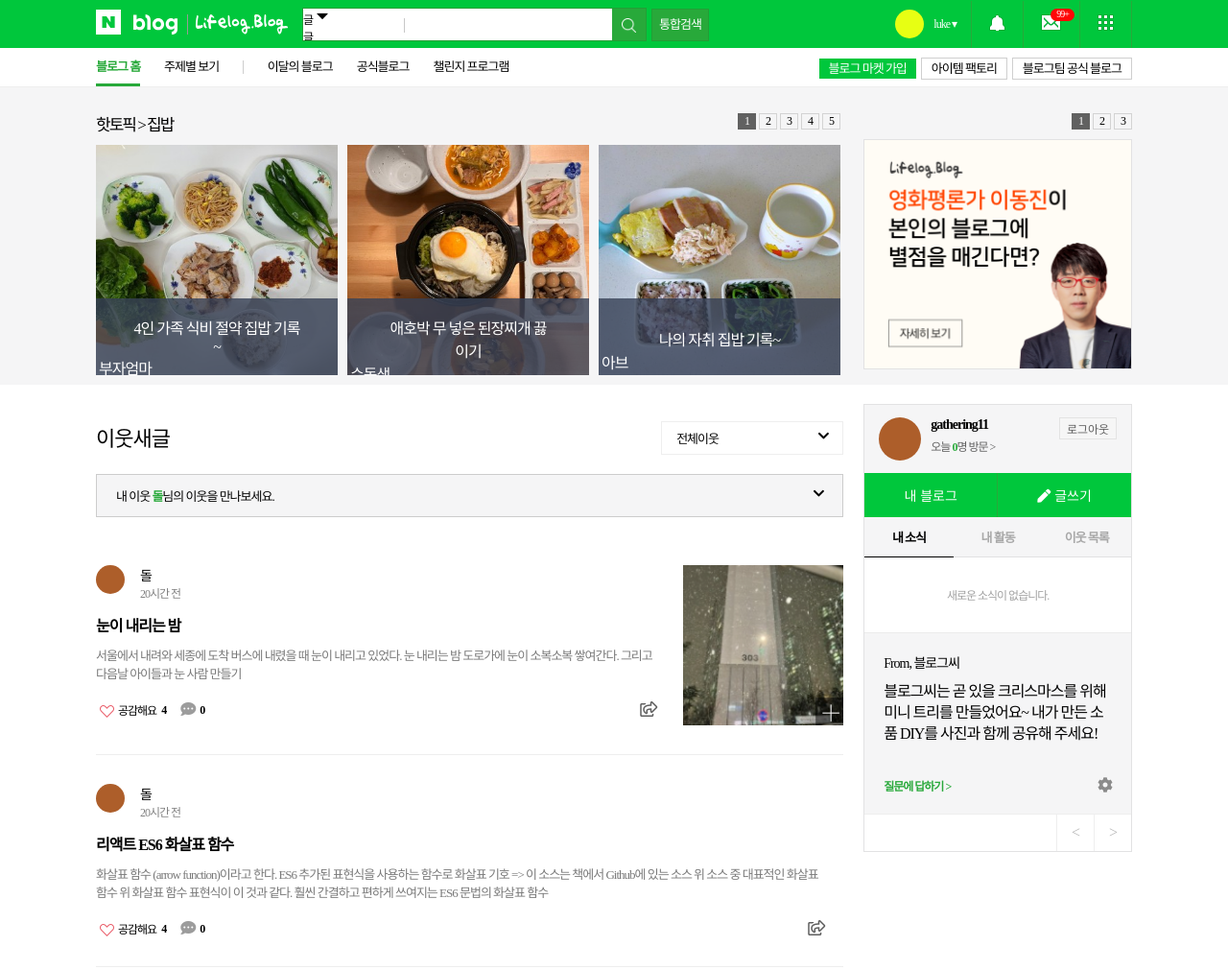
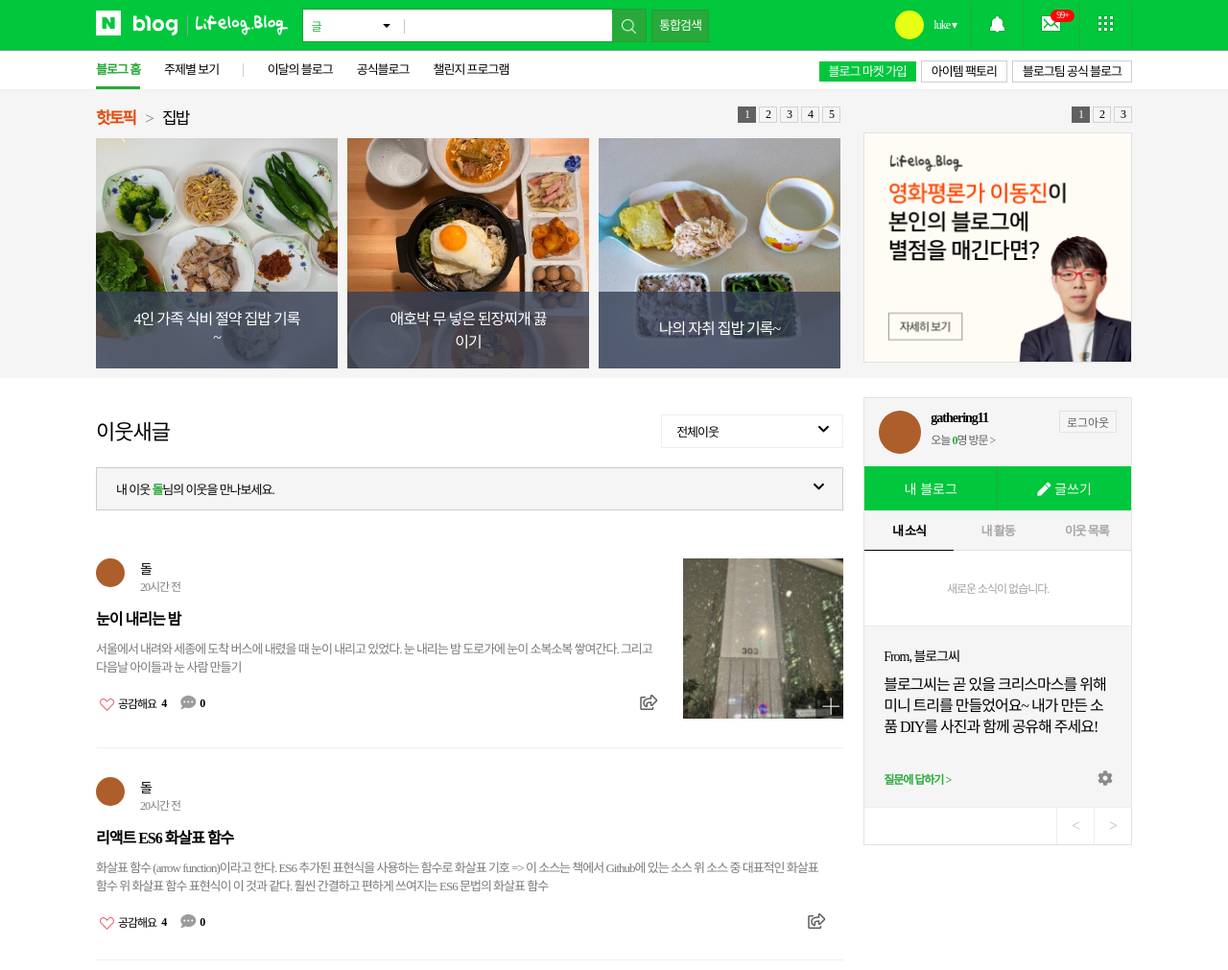
Before and after one commit to doyeon-themyplanet/bem-sample, a plain HTML site: page index.html in a window 1280 px wide. Shown: the whole page at 96% size. Drawn offline with Linux system fonts and the light colour scheme.

Commit message:
edit hot-topic

```diff
--- a/css/style.css
+++ b/css/style.css
@@ -9,6 +9,7 @@ header .header__top {
   min-width: 1120px;
   padding: 5px 0;
   background-color: #00c73c;
+  border-bottom: 1px solid rgba(149, 156, 150, 0.7);
 }
 
 header .header__top .confix {
@@ -21,7 +22,7 @@ header .header__top .confix {
   -webkit-box-align: center;
       -ms-flex-align: center;
           align-items: center;
-  height: 40px;
+  height: 42px;
 }
 
 header .header__top .confix .header__top-left {
@@ -83,7 +84,7 @@ header .header__top .confix .header__top-left .header__search form .search__drop
   cursor: pointer;
 }
 
-header .header__top .confix .header__top-left .header__search form .search__drop .seleted {
+header .header__top .confix .header__top-left .header__search form .search__drop .selected {
   display: -webkit-box;
   display: -ms-flexbox;
   display: flex;
@@ -97,25 +98,25 @@ header .header__top .confix .header__top-left .header__search form .search__drop
   color: #28a93a;
 }
 
-header .header__top .confix .header__top-left .header__search form .search__drop .seleted img {
+header .header__top .confix .header__top-left .header__search form .search__drop .selected img {
   width: 10px;
   height: 10px;
 }
 
-header .header__top .confix .header__top-left .header__search form .search__drop ul.select_list {
+header .header__top .confix .header__top-left .header__search form .search__drop ul.select__list {
   border: 1px solid #919191;
   background-color: white;
 }
 
-header .header__top .confix .header__top-left .header__search form .search__drop ul.select_list li {
+header .header__top .confix .header__top-left .header__search form .search__drop ul.select__list li {
   padding: 7px 10px;
 }
 
-header .header__top .confix .header__top-left .header__search form .search__drop ul.select_list li.active {
+header .header__top .confix .header__top-left .header__search form .search__drop ul.select__list li.active {
   color: #28a93a;
 }
 
-header .header__top .confix .header__top-left .header__search form .search__drop ul.select_list li:hover {
+header .header__top .confix .header__top-left .header__search form .search__drop ul.select__list li:hover {
   background-color: whitesmoke;
   color: #28a93a;
   text-decoration: underline;
@@ -327,7 +328,7 @@ header .header__bottom .confix .blog-info-link ul li:first-child a {
 /*=============== main ===============*/
 .blog-top {
   min-width: 1120px;
-  padding: 25px 0 10px;
+  padding: 15px 0 10px;
   background-color: #f5f5f6;
 }
 
@@ -356,9 +357,14 @@ header .header__bottom .confix .blog-info-link ul li:first-child a {
   font-weight: normal;
 }
 
-.blog-top .confix .hot-topic__select h2 .main-title {
+.blog-top .confix .hot-topic__select h2 .hot-topic__main-title {
   font-weight: bold;
   color: #e94808;
+}
+
+.blog-top .confix .hot-topic__select h2 .hot-topic__arrow {
+  padding: 0 8px;
+  color: #7a7a7a;
 }
 
 .blog-top .confix .hot-topic__select .hot-topic__num span {
@@ -392,25 +398,42 @@ header .header__bottom .confix .blog-info-link ul li:first-child a {
   margin-right: 10px;
   height: 240px;
   overflow: hidden;
+  cursor: pointer;
 }
 
-.blog-top .confix .hot-topic__list ul li::after {
-  position: absolute;
-  top: 160px;
-  left: 0;
-  content: '';
-  width: 100%;
-  height: 240px;
-  background-color: #374257;
-  opacity: 0.8;
+.blog-top .confix .hot-topic__list ul li:hover .list__text {
+  top: 0;
 }
 
-.blog-top .confix .hot-topic__list ul li:last-child {
-  margin-right: 0;
+.blog-top .confix .hot-topic__list ul li:hover .list__text .list__text-title {
+  display: none;
 }
 
-.blog-top .confix .hot-topic__list ul li:last-child .list__text {
-  padding-top: 12px;
+.blog-top .confix .hot-topic__list ul li:hover .list__text .list__hide-text {
+  position: relative;
+  display: block;
+  text-align: center;
+  color: white;
+  z-index: 2;
+}
+
+.blog-top .confix .hot-topic__list ul li:hover .list__text .list__hide-text .post-icon .post-icon-img {
+  display: block;
+  margin: 20px auto 10px;
+  width: 50px;
+  height: 50px;
+  background-color: white;
+  border-radius: 50%;
+}
+
+.blog-top .confix .hot-topic__list ul li:hover .list__text .list__hide-text p {
+  padding: 20px;
+  font-size: 14px;
+  text-align: justify;
+}
+
+.blog-top .confix .hot-topic__list ul li:hover:last-child .list__text {
+  padding-top: 10px;
 }
 
 .blog-top .confix .hot-topic__list ul li img {
@@ -420,16 +443,43 @@ header .header__bottom .confix .blog-info-link ul li:first-child a {
 
 .blog-top .confix .hot-topic__list ul li .list__text {
   position: absolute;
-  top: 178px;
+  top: 160px;
+  left: 0;
+  padding: 15px 0;
   width: 100%;
+  -webkit-transition: all 0.3s;
+  transition: all 0.3s;
+}
+
+.blog-top .confix .hot-topic__list ul li .list__text::before {
+  position: absolute;
+  top: 0;
+  content: '';
+  width: 100%;
+  height: 240px;
+  background-color: #374257;
+  opacity: 0.8;
+}
+
+.blog-top .confix .hot-topic__list ul li .list__text .list__text-title {
+  position: relative;
+  margin: 0 auto;
+  width: 70%;
   color: white;
+  text-align: center;
   z-index: 2;
 }
 
-.blog-top .confix .hot-topic__list ul li .list__text p {
-  margin: 0 auto;
-  width: 70%;
-  text-align: center;
+.blog-top .confix .hot-topic__list ul li .list__text .list__hide-text {
+  display: none;
+}
+
+.blog-top .confix .hot-topic__list ul li:last-child {
+  margin-right: 0;
+}
+
+.blog-top .confix .hot-topic__list ul li:last-child .list__text {
+  padding-top: 25px;
 }
 
 .blog-top .confix .ad__num {
@@ -454,7 +504,7 @@ header .header__bottom .confix .blog-info-link ul li:first-child a {
   border-color: #8a8a8a;
 }
 
-.blog-top .confix .ad .ad__img img {
+.blog-top .confix .ad .ad__img a img {
   width: 280px;
   border: 1px solid rgba(0, 0, 0, 0.08);
 }
```
